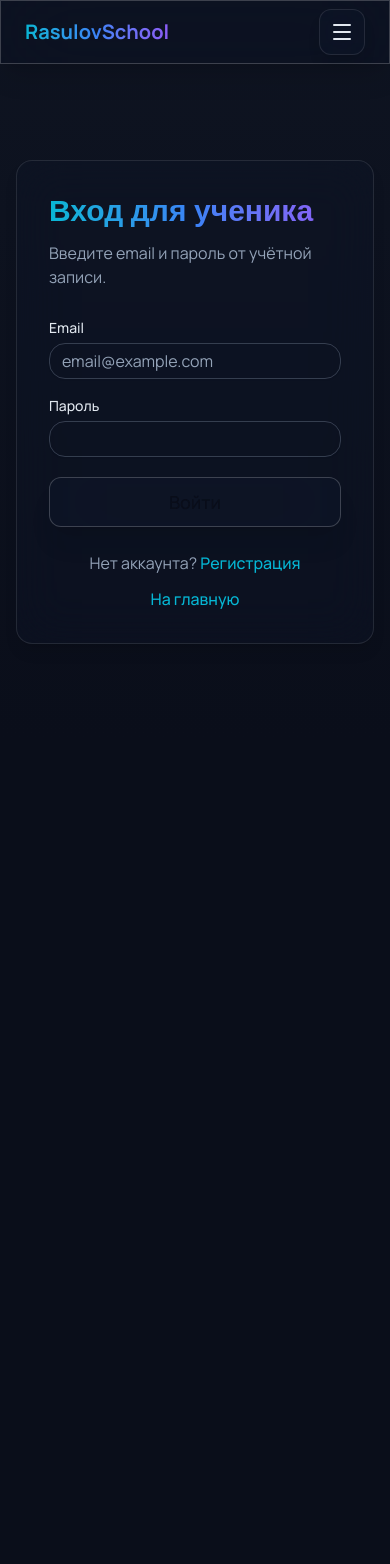
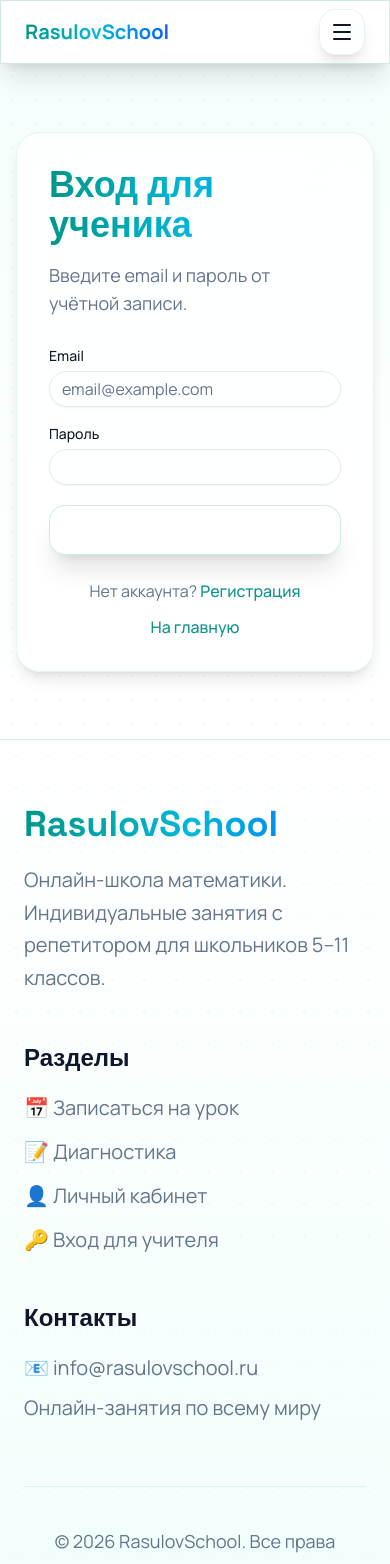
Before and after one commit to rafatrasulov/rasulov-school, a Next.js app: page /login in a window 390 px wide. Shown: the top 1564 px of the page. Before the commit the page ends 844 px from the top, so only its background shows below. Built offline with nearby package versions, Linux system fonts and the light colour scheme.

Commit message:
Initial commit

```diff
--- a/app/(public)/book/[slotId]/page.tsx
+++ b/app/(public)/book/[slotId]/page.tsx
@@ -23,32 +23,57 @@ export default async function BookSlotPage({
   const { slotId } = await params;
   const supabase = await createClient();
 
-  const { data: slot, error } = await supabase
-    .from("slots")
-    .select("id, start_time, duration_minutes, status")
-    .eq("id", slotId)
-    .single();
+  const [
+    { data: slot, error },
+    { data: { user } }
+  ] = await Promise.all([
+    supabase
+      .from("slots")
+      .select("id, start_time, duration_minutes, status")
+      .eq("id", slotId)
+      .single(),
+    supabase.auth.getUser()
+  ]);
 
   if (error || !slot) notFound();
   if (slot.status !== "free") notFound();
 
+  let profile = null;
+  if (user) {
+    const { data } = await supabase
+      .from("profiles")
+      .select("id, full_name, email, grade, role")
+      .eq("id", user.id)
+      .eq("role", "student")
+      .maybeSingle();
+    if (data) {
+      profile = {
+        full_name: data.full_name || "",
+        email: user.email || "",
+        grade: data.grade,
+      };
+    }
+  }
+
   return (
-    <main className="min-h-screen py-12 md:py-20 bg-gradient-to-b from-muted/20 to-background">
-      <div className="container mx-auto max-w-2xl px-6">
-        <div className="glass rounded-xl p-8 md:p-10 animate-slide-up">
-          <h1 className="text-3xl md:text-4xl font-bold text-foreground gradient-text">
+    <main className="min-h-screen py-12 md:py-20 bg-gradient-to-b from-secondary/20 to-white relative overflow-hidden">
+      <div className="absolute inset-0" style={{backgroundImage: 'radial-gradient(rgba(13,148,136,0.06) 1px, transparent 1px)', backgroundSize: '24px 24px'}} aria-hidden />
+
+      <div className="relative container mx-auto max-w-2xl px-6">
+        <div className="glass rounded-2xl p-8 md:p-12 animate-slide-up shadow-xl">
+          <h1 className="text-4xl md:text-5xl font-bold gradient-text mb-6">
             Запись на урок
           </h1>
-          <div className="mt-4 glass-strong rounded-lg p-4">
-            <p className="text-lg text-muted-foreground">
+          <div className="glass-strong rounded-xl p-5 border border-primary/20">
+            <p className="text-xl text-foreground font-medium">
               {formatSlotDateTime(slot.start_time)}
             </p>
-            <p className="text-sm text-primary font-medium mt-1">
+            <p className="text-lg text-primary font-semibold mt-2">
               Длительность: {slot.duration_minutes} минут
             </p>
           </div>
           <div className="mt-8">
-            <BookingForm slotId={slotId} />
+            <BookingForm slotId={slotId} profile={profile} />
           </div>
           <div className="mt-6">
             <Button asChild variant="ghost" size="default" className="rounded-lg hover:bg-primary/20">
--- a/app/(public)/layout.tsx
+++ b/app/(public)/layout.tsx
@@ -1,4 +1,5 @@
 import { PublicHeader } from "@/components/landing/public-header";
+import { Footer } from "@/components/landing/footer";
 
 export default function PublicLayout({
   children,
@@ -9,6 +10,7 @@ export default function PublicLayout({
     <>
       <PublicHeader />
       {children}
+      <Footer />
     </>
   );
 }
--- a/app/(public)/login/page.tsx
+++ b/app/(public)/login/page.tsx
@@ -37,10 +37,12 @@ export default function StudentLoginPage() {
   }
 
   return (
-    <main className="min-h-[80vh] flex items-center justify-center px-4 py-12 bg-gradient-to-b from-muted/20 to-background">
-      <div className="w-full max-w-md glass rounded-xl p-8 animate-slide-up">
-        <h1 className="text-3xl font-bold gradient-text">Вход для ученика</h1>
-        <p className="mt-3 text-base text-muted-foreground">
+    <main className="min-h-[80vh] flex items-center justify-center px-4 py-12 bg-gradient-to-b from-secondary/20 to-white relative overflow-hidden">
+      <div className="absolute inset-0" style={{backgroundImage: 'radial-gradient(rgba(13,148,136,0.06) 1px, transparent 1px)', backgroundSize: '24px 24px'}} aria-hidden />
+
+      <div className="relative w-full max-w-md glass rounded-2xl p-8 md:p-10 animate-slide-up shadow-xl">
+        <h1 className="text-4xl font-bold gradient-text">Вход для ученика</h1>
+        <p className="mt-4 text-lg text-muted-foreground">
           Введите email и пароль от учётной записи.
         </p>
         <form onSubmit={handleSubmit} className="mt-8 space-y-5">
--- a/app/(public)/register/page.tsx
+++ b/app/(public)/register/page.tsx
@@ -38,10 +38,12 @@ export default function StudentRegisterPage() {
   }
 
   return (
-    <main className="min-h-[80vh] flex items-center justify-center px-4 py-12 bg-gradient-to-b from-muted/20 to-background">
-      <div className="w-full max-w-md glass rounded-xl p-8 animate-slide-up">
-        <h1 className="text-3xl font-bold gradient-text">Регистрация ученика</h1>
-        <p className="mt-3 text-base text-muted-foreground">
+    <main className="min-h-[80vh] flex items-center justify-center px-4 py-12 bg-gradient-to-b from-secondary/20 to-white relative overflow-hidden">
+      <div className="absolute inset-0" style={{backgroundImage: 'radial-gradient(rgba(13,148,136,0.06) 1px, transparent 1px)', backgroundSize: '24px 24px'}} aria-hidden />
+
+      <div className="relative w-full max-w-md glass rounded-2xl p-8 md:p-10 animate-slide-up shadow-xl">
+        <h1 className="text-4xl font-bold gradient-text">Регистрация ученика</h1>
+        <p className="mt-4 text-lg text-muted-foreground">
           Создайте учётную запись, чтобы пользоваться личным кабинетом.
         </p>
         <form onSubmit={handleSubmit} className="mt-8 space-y-5">
--- a/app/(public)/thanks/page.tsx
+++ b/app/(public)/thanks/page.tsx
@@ -4,8 +4,10 @@ import { CheckCircle } from "lucide-react";
 
 export default function ThanksPage() {
   return (
-    <main className="min-h-[80vh] flex flex-col items-center justify-center px-6 bg-gradient-to-b from-muted/20 to-background">
-      <div className="glass rounded-xl p-10 md:p-12 text-center max-w-xl animate-slide-up">
+    <main className="min-h-[80vh] flex flex-col items-center justify-center px-6 bg-gradient-to-b from-secondary/20 to-white relative overflow-hidden">
+      <div className="absolute inset-0" style={{backgroundImage: 'radial-gradient(rgba(13,148,136,0.06) 1px, transparent 1px)', backgroundSize: '24px 24px'}} aria-hidden />
+
+      <div className="relative glass rounded-2xl p-10 md:p-14 text-center max-w-2xl animate-slide-up shadow-xl">
         <div className="flex justify-center mb-6">
           <div className="glass-strong rounded-full p-6">
             <CheckCircle className="h-16 w-16 text-primary" />
--- a/app/globals.css
+++ b/app/globals.css
@@ -48,41 +48,41 @@
 }
 
 :root {
-  --radius: 0.75rem;
-  --background: #0a0e1a;
-  --foreground: #e2e8f0;
-  --card: rgba(15, 23, 42, 0.6);
-  --card-foreground: #f1f5f9;
-  --popover: rgba(15, 23, 42, 0.95);
-  --popover-foreground: #f1f5f9;
-  --primary: #06b6d4;
-  --primary-foreground: #0a0e1a;
-  --secondary: #8b5cf6;
-  --secondary-foreground: #ffffff;
-  --muted: #1e293b;
-  --muted-foreground: #94a3b8;
-  --accent: #3b82f6;
+  --radius: 1rem;
+  --background: #ffffff;
+  --foreground: #0f172a;
+  --card: #ffffff;
+  --card-foreground: #0f172a;
+  --popover: #ffffff;
+  --popover-foreground: #0f172a;
+  --primary: #0d9488;
+  --primary-foreground: #ffffff;
+  --secondary: #ccfbf1;
+  --secondary-foreground: #134e4a;
+  --muted: #f1f5f9;
+  --muted-foreground: #64748b;
+  --accent: #06b6d4;
   --accent-foreground: #ffffff;
   --destructive: #ef4444;
   --destructive-foreground: #ffffff;
-  --border: rgba(148, 163, 184, 0.2);
-  --input: rgba(148, 163, 184, 0.3);
-  --ring: #06b6d4;
-  --chart-1: #06b6d4;
-  --chart-2: #8b5cf6;
-  --chart-3: #3b82f6;
-  --chart-4: #10b981;
-  --chart-5: #f59e0b;
-  --sidebar: rgba(15, 23, 42, 0.8);
-  --sidebar-foreground: #e2e8f0;
-  --sidebar-primary: #06b6d4;
-  --sidebar-primary-foreground: #0a0e1a;
-  --sidebar-accent: rgba(6, 182, 212, 0.1);
-  --sidebar-accent-foreground: #06b6d4;
-  --sidebar-border: rgba(148, 163, 184, 0.2);
-  --sidebar-ring: #06b6d4;
-  --bento-highlight: rgba(6, 182, 212, 0.05);
-  --math-grid: rgba(6, 182, 212, 0.08);
+  --border: #e2e8f0;
+  --input: #e2e8f0;
+  --ring: #0d9488;
+  --chart-1: #0d9488;
+  --chart-2: #06b6d4;
+  --chart-3: #14b8a6;
+  --chart-4: #2dd4bf;
+  --chart-5: #5eead4;
+  --sidebar: #ffffff;
+  --sidebar-foreground: #0f172a;
+  --sidebar-primary: #0d9488;
+  --sidebar-primary-foreground: #ffffff;
+  --sidebar-accent: #ccfbf1;
+  --sidebar-accent-foreground: #134e4a;
+  --sidebar-border: #e2e8f0;
+  --sidebar-ring: #0d9488;
+  --bento-highlight: #ecfeff;
+  --math-grid: rgba(13, 148, 136, 0.08);
 }
 
 .dark {
@@ -133,10 +133,10 @@
 
 @layer utilities {
   .glass {
-    @apply bg-card/60 backdrop-blur-xl border border-white/10 shadow-lg;
+    @apply bg-white/80 backdrop-blur-xl border border-primary/10 shadow-lg;
   }
   .glass-strong {
-    @apply bg-card/80 backdrop-blur-2xl border border-white/20 shadow-xl;
+    @apply bg-white/95 backdrop-blur-2xl border border-primary/20 shadow-xl;
   }
   .animate-fade-in {
     animation: fadeIn 0.6s ease-out;
@@ -145,7 +145,7 @@
     animation: slideUp 0.8s ease-out;
   }
   .gradient-text {
-    @apply bg-clip-text text-transparent bg-gradient-to-r from-primary via-accent to-secondary;
+    @apply bg-clip-text text-transparent bg-gradient-to-r from-teal-600 via-cyan-500 to-blue-600;
   }
 }
 
--- a/components/booking-form.tsx
+++ b/components/booking-form.tsx
@@ -29,20 +29,30 @@ const messengerLabels: Record<string, string> = {
 
 interface BookingFormProps {
   slotId: string;
+  profile?: { full_name: string; email: string; grade: number | null } | null;
 }
 
-export function BookingForm({ slotId }: BookingFormProps) {
+export function BookingForm({ slotId, profile }: BookingFormProps) {
   const [experienceLevel, setExperienceLevel] = useState("beginner");
   const [preferredMessenger, setPreferredMessenger] = useState("telegram");
   const [state, formAction] = useActionState(
     async (_prev: { error?: Record<string, string[] | undefined> }, formData: FormData) => {
       formData.set("experience_level", experienceLevel);
       formData.set("preferred_messenger", preferredMessenger);
+
+      if (profile) {
+        formData.set("full_name", profile.full_name || "Ученик");
+        formData.set("email", profile.email);
+        formData.set("phone", "не указан");
+      }
+
       const result = await submitBooking(slotId, formData);
       return result ?? _prev;
     },
     {} as { error?: Record<string, string[] | undefined> }
   );
+
+  const showFullForm = !profile;
 
   return (
     <form action={formAction} className="space-y-6">
@@ -51,6 +61,19 @@ export function BookingForm({ slotId }: BookingFormProps) {
           {state.error._form.join(" ")}
         </div>
       )}
+
+      {profile && (
+        <div className="glass rounded-lg p-5 border border-primary/20">
+          <p className="text-sm text-muted-foreground mb-2">Запись от:</p>
+          <p className="text-xl font-semibold text-foreground">{profile.full_name || profile.email}</p>
+          {profile.grade && (
+            <p className="text-sm text-primary mt-1">{profile.grade} класс</p>
+          )}
+        </div>
+      )}
+
+      {showFullForm && (
+        <>
           <div className="grid gap-4 sm:grid-cols-2">
             <div className="space-y-2">
               <Label htmlFor="full_name">Имя и фамилия *</Label>
@@ -103,6 +126,8 @@ export function BookingForm({ slotId }: BookingFormProps) {
               className="rounded-xl"
             />
           </div>
+        </>
+      )}
       <div className="space-y-2">
         <Label htmlFor="goal">Цель занятий *</Label>
         <Textarea
--- /dev/null
+++ b/components/landing/footer.tsx
@@ -0,0 +1,61 @@
+import Link from "next/link";
+
+export function Footer() {
+  return (
+    <footer className="w-full bg-gradient-to-b from-white to-secondary/30 border-t border-primary/10 py-16 md:py-24 relative overflow-hidden">
+      <div className="absolute inset-0" style={{backgroundImage: 'radial-gradient(rgba(13,148,136,0.06) 1px, transparent 1px)', backgroundSize: '32px 32px'}} aria-hidden />
+
+      <div className="relative max-w-7xl mx-auto px-6">
+        <div className="grid grid-cols-1 md:grid-cols-3 gap-12 md:gap-16">
+          {/* Колонка 1: О школе */}
+          <div className="space-y-5 animate-slide-up">
+            <h3 className="text-4xl md:text-5xl font-bold gradient-text">
+              RasulovSchool
+            </h3>
+            <p className="text-xl text-muted-foreground leading-relaxed">
+              Онлайн-школа математики. Индивидуальные занятия с репетитором для школьников 5–11 классов.
+            </p>
+          </div>
+
+          {/* Колонка 2: Ссылки */}
+          <div className="space-y-5 animate-slide-up" style={{animationDelay: '0.1s'}}>
+            <h4 className="text-2xl md:text-3xl font-bold text-foreground">Разделы</h4>
+            <nav className="flex flex-col gap-4">
+              <Link href="/#calendar" className="text-xl text-muted-foreground hover:text-primary hover:translate-x-1 transition-all duration-300">
+                📅 Записаться на урок
+              </Link>
+              <Link href="/diagnostic" className="text-xl text-muted-foreground hover:text-primary hover:translate-x-1 transition-all duration-300">
+                📝 Диагностика
+              </Link>
+              <Link href="/login" className="text-xl text-muted-foreground hover:text-primary hover:translate-x-1 transition-all duration-300">
+                👤 Личный кабинет
+              </Link>
+              <Link href="/admin/login" className="text-xl text-muted-foreground hover:text-primary hover:translate-x-1 transition-all duration-300">
+                🔑 Вход для учителя
+              </Link>
+            </nav>
+          </div>
+
+          {/* Колонка 3: Контакты */}
+          <div className="space-y-5 animate-slide-up" style={{animationDelay: '0.2s'}}>
+            <h4 className="text-2xl md:text-3xl font-bold text-foreground">Контакты</h4>
+            <div className="space-y-3">
+              <p className="text-xl text-muted-foreground">
+                📧 info@rasulovschool.ru
+              </p>
+              <p className="text-xl text-muted-foreground">
+                Онлайн-занятия по всему миру
+              </p>
+            </div>
+          </div>
+        </div>
+
+        <div className="mt-16 pt-10 border-t border-primary/10 text-center animate-fade-in" style={{animationDelay: '0.3s'}}>
+          <p className="text-lg text-muted-foreground">
+            © {new Date().getFullYear()} RasulovSchool. Все права защищены.
+          </p>
+        </div>
+      </div>
+    </footer>
+  );
+}
--- a/components/landing/hero.tsx
+++ b/components/landing/hero.tsx
@@ -19,33 +19,33 @@ export function Hero(props?: HeroProps | null) {
   const cta_text = props?.cta_text ?? DEFAULTS.cta_text;
 
   return (
-    <section className="relative w-full min-h-[80vh] flex items-center justify-center overflow-hidden">
+    <section className="relative w-full min-h-[75vh] md:min-h-[80vh] flex items-center justify-center overflow-hidden bg-gradient-to-br from-secondary/40 via-white to-primary/10">
       {/* Animated gradient background */}
-      <div className="absolute inset-0 bg-gradient-to-br from-primary/20 via-background to-secondary/20" />
-      <div className="absolute inset-0 bg-[radial-gradient(circle_at_50%_50%,rgba(6,182,212,0.15),transparent_50%)]" />
+      <div className="absolute inset-0 bg-[radial-gradient(circle_at_30%_50%,rgba(13,148,136,0.15),transparent_60%)]" aria-hidden />
+      <div className="absolute inset-0 bg-[radial-gradient(circle_at_70%_30%,rgba(6,182,212,0.1),transparent_60%)]" aria-hidden />
 
       {/* Grid pattern */}
       <div
-        className="pointer-events-none absolute inset-0 opacity-30"
+        className="pointer-events-none absolute inset-0 opacity-40"
         style={{
-          backgroundImage: "radial-gradient(rgba(6,182,212,0.3) 1px, transparent 1px)",
+          backgroundImage: "radial-gradient(rgba(13,148,136,0.25) 1px, transparent 1px)",
           backgroundSize: "32px 32px"
         }}
         aria-hidden
       />
 
-      <div className="relative z-10 max-w-5xl mx-auto px-6 text-center animate-fade-in">
-        <h1 className="text-6xl sm:text-7xl md:text-8xl font-bold gradient-text leading-tight">
+      <div className="relative z-10 max-w-6xl mx-auto px-6 text-center animate-fade-in">
+        <h1 className="text-6xl sm:text-7xl md:text-8xl lg:text-9xl font-bold gradient-text leading-tight mb-8">
           {title}
         </h1>
-        <p className="mt-8 text-xl sm:text-2xl md:text-3xl text-muted-foreground max-w-3xl mx-auto leading-relaxed">
+        <p className="text-2xl sm:text-3xl md:text-4xl text-foreground/80 max-w-4xl mx-auto leading-relaxed font-medium">
           {subtitle}
         </p>
-        <div className="mt-12">
+        <div className="mt-14">
           <Button
             asChild
             size="lg"
-            className="glass-strong hover:scale-105 transition-all duration-300 px-10 py-7 text-lg rounded-xl hover:shadow-2xl hover:shadow-primary/50"
+            className="glass-strong hover:scale-110 transition-all duration-300 px-12 py-8 text-xl rounded-2xl shadow-2xl hover:shadow-primary/40 bg-primary hover:bg-primary/90"
           >
             <Link href="#calendar">{cta_text}</Link>
           </Button>
@@ -53,7 +53,7 @@ export function Hero(props?: HeroProps | null) {
       </div>
 
       {/* Bottom gradient fade */}
-      <div className="absolute bottom-0 left-0 right-0 h-32 bg-gradient-to-t from-background to-transparent" />
+      <div className="absolute bottom-0 left-0 right-0 h-32 bg-gradient-to-t from-white to-transparent" aria-hidden />
     </section>
   );
 }
--- a/components/landing/public-header.tsx
+++ b/components/landing/public-header.tsx
@@ -5,6 +5,7 @@ import Link from "next/link";
 import { Button } from "@/components/ui/button";
 import { Dialog, DialogContent } from "@/components/ui/dialog";
 import { Menu, X, Calendar, ClipboardList, LogIn, UserPlus, Key } from "lucide-react";
+import { cn } from "@/lib/utils";
 
 export function PublicHeader() {
   const [open, setOpen] = useState(false);
@@ -25,18 +26,26 @@ export function PublicHeader() {
         </Link>
 
         {/* Desktop nav */}
-        <nav className="hidden md:flex items-center gap-2">
-          {navItems.map((item) => (
+        <nav className="hidden md:flex items-center gap-3">
+          {navItems.map((item) => {
+            const isBooking = item.href === "/#calendar";
+            return (
               <Button
                 key={item.href}
                 asChild
-              variant={item.outlined ? "outline" : "ghost"}
+                variant={isBooking ? "default" : item.outlined ? "outline" : "ghost"}
                 size="default"
-              className="rounded-lg hover:bg-primary/20 transition-colors"
+                className={cn(
+                  "rounded-lg transition-all duration-300",
+                  isBooking
+                    ? "bg-primary hover:bg-primary/90 hover:scale-105 shadow-lg hover:shadow-primary/30"
+                    : "hover:bg-primary/10"
+                )}
               >
                 <Link href={item.href}>{item.label}</Link>
               </Button>
-          ))}
+            );
+          })}
         </nav>
 
         {/* Mobile menu button */}
--- a/components/ui/dialog.tsx
+++ b/components/ui/dialog.tsx
@@ -61,7 +61,11 @@ function DialogContent({
       <DialogPrimitive.Content
         data-slot="dialog-content"
         className={cn(
-          "bg-background data-[state=open]:animate-in data-[state=closed]:animate-out data-[state=closed]:fade-out-0 data-[state=open]:fade-in-0 data-[state=closed]:zoom-out-95 data-[state=open]:zoom-in-95 fixed top-[50%] left-[50%] z-50 grid w-full max-w-[calc(100%-2rem)] translate-x-[-50%] translate-y-[-50%] gap-4 rounded-lg border p-6 shadow-lg duration-200 outline-none sm:max-w-lg",
+          "bg-background data-[state=open]:animate-in data-[state=closed]:animate-out",
+          "data-[state=closed]:fade-out-0 data-[state=open]:fade-in-0",
+          "data-[state=closed]:zoom-out-95 data-[state=open]:zoom-in-95",
+          "data-[state=closed]:slide-out-to-bottom-4 data-[state=open]:slide-in-from-bottom-4",
+          "fixed top-[50%] left-[50%] z-50 grid w-full max-w-[calc(100%-2rem)] translate-x-[-50%] translate-y-[-50%] gap-4 rounded-xl border p-6 shadow-2xl duration-300 outline-none sm:max-w-lg",
           className
         )}
         {...props}
```
Also changed, not shown: app/(public)/page.tsx (+32 -16 lines). Lines whose indentation alone changed are shown as unchanged.
